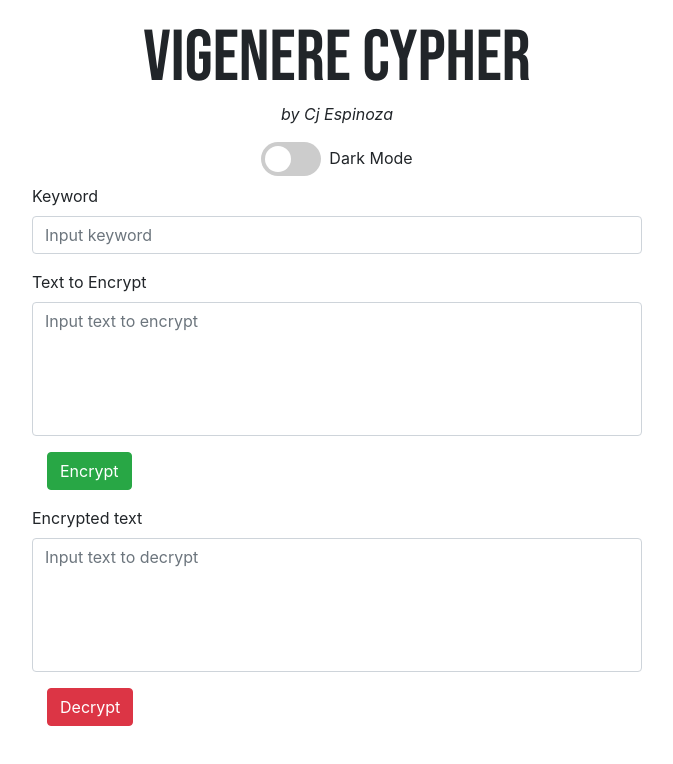
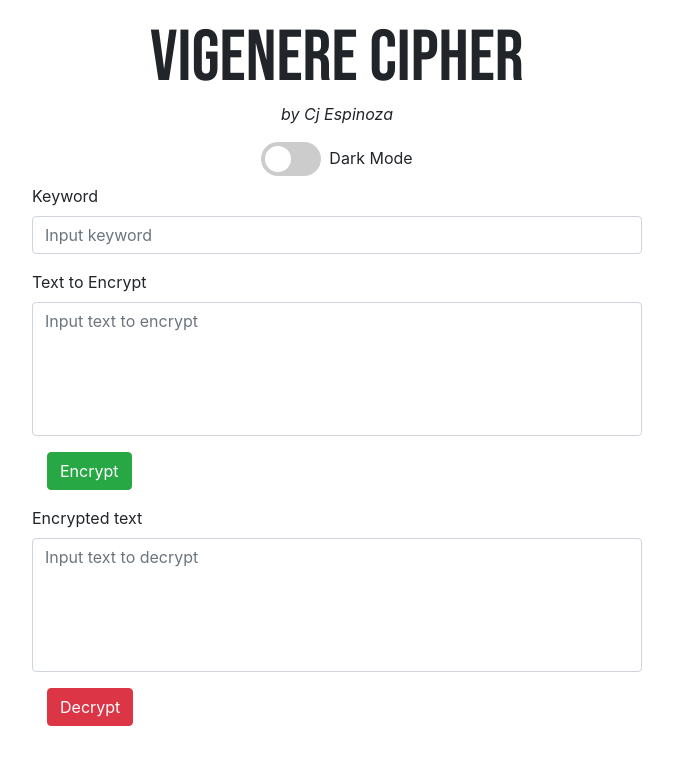
Before and after one commit to CjEspinoza/vigenere-cypher, a plain HTML site: page index.html in a window 1280 px wide. Shown: the whole page, without its empty margins (303-976 px from the left). Drawn offline with nearby package versions, Linux system fonts and the light colour scheme.

Commit message:
change spelling from cypher to cipher lol

```diff
--- a/index.html
+++ b/index.html
@@ -4,14 +4,14 @@
     <meta charset="UTF-8">
     <meta http-equiv="X-UA-Compatible" content="IE=edge">
     <meta name="viewport" content="width=device-width, initial-scale=1.0">
-    <title>Vigenere Cypher | Espinoza</title>
+    <title>Vigenere Cipher | Espinoza</title>
     <link rel="stylesheet" href="https://cdn.jsdelivr.net/npm/bootstrap@4.5.3/dist/css/bootstrap.min.css" integrity="sha384-TX8t27EcRE3e/ihU7zmQxVncDAy5uIKz4rEkgIXeMed4M0jlfIDPvg6uqKI2xXr2" crossorigin="anonymous">
     <link rel="stylesheet" href="styles.css">
     <link rel="icon" href="https://image.flaticon.com/icons/png/512/891/891399.png">
 </head>
 <body>
     <div class="container w-50">
-        <h1 class="d-flex justify-content-center m-0 pt-3">Vigenere Cypher</h1>
+        <h1 class="d-flex justify-content-center m-0 pt-3">Vigenere Cipher</h1>
         <i class="d-flex justify-content-center mb-3">by Cj Espinoza</i>
         <div class="container d-flex justify-content-center">
         <label class="switch">
```
